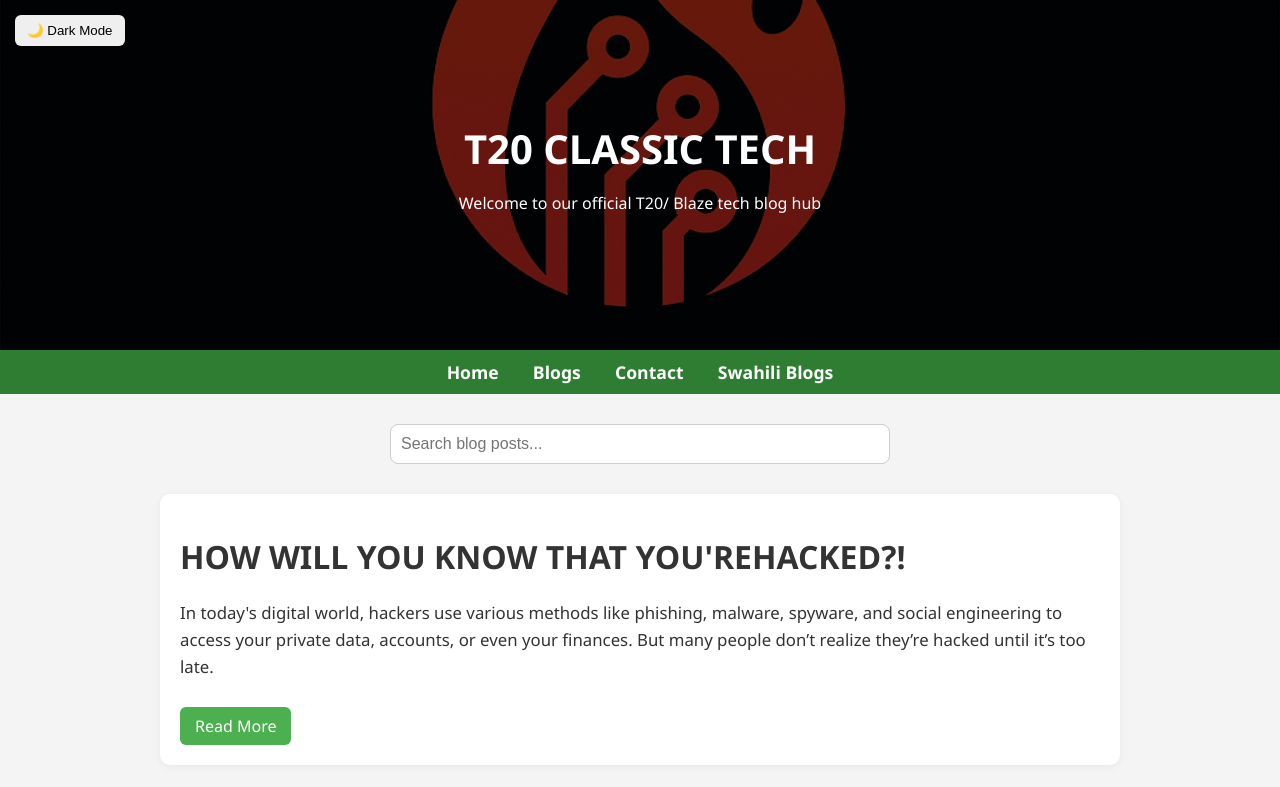
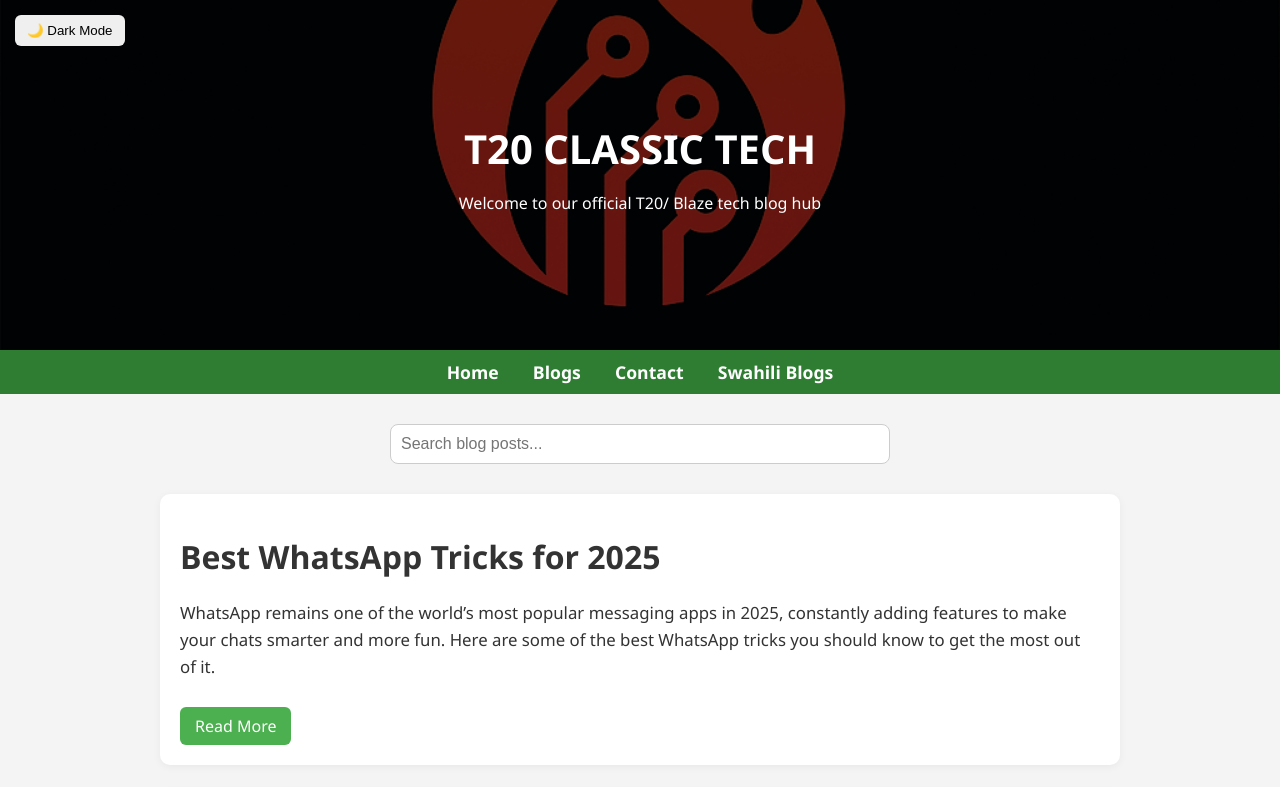
Before and after one commit to ARNOLDT20/My-website-, a website: page blog page home.HTML in a window 1280 px wide. Shown: the top 787 px of the page. Drawn offline with Linux system fonts and the light colour scheme.

Commit message:
Update blog page home.HTML

```diff
--- a/blog page home.HTML
+++ b/blog page home.HTML
@@ -217,11 +217,7 @@ header {
     <div class="search-bar">
       <input type="text" id="searchInput" onkeyup="searchPosts()" placeholder="Search blog posts...">
     </div>
- <div class="blog">
-    <h1>HOW WILL YOU KNOW THAT YOU'REHACKED?!</h1>
-    <p> In today's digital world, hackers use various methods like phishing, malware, spyware, and social engineering to access your private data, accounts, or even your finances. But many people don’t realize they’re hacked until it’s too late.</p>
-      <a href="how to know that you're hacked.html" class="read-more">Read More</a>
-    </div>
+
      <div class="blog">
     <h1>Best WhatsApp Tricks for 2025</h1>
     <p>WhatsApp remains one of the world’s most popular messaging apps in 2025, constantly adding features to make your chats smarter and more fun. Here are some of the best WhatsApp tricks you should know to get the most out of it.</p>
```
